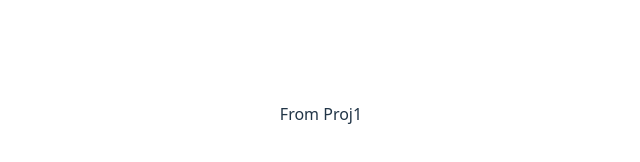
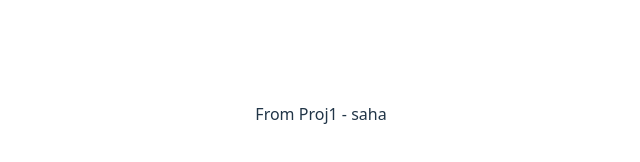
Before and after one commit to Sahasranm/repo_1, a React (Vite) app: page / in a window 1280 px wide. Shown: the part 286-448 px from the top of the page, without its empty margins (319-959 px from the left). Built offline with nearby package versions, Linux system fonts and the light colour scheme.

Commit message:
added the app  1

```diff
--- a/src/App.jsx
+++ b/src/App.jsx
@@ -8,7 +8,7 @@ function App() {
 
   return (
     <>
-      From Proj1
+      From Proj1 - saha
     </>
   )
 }
```
